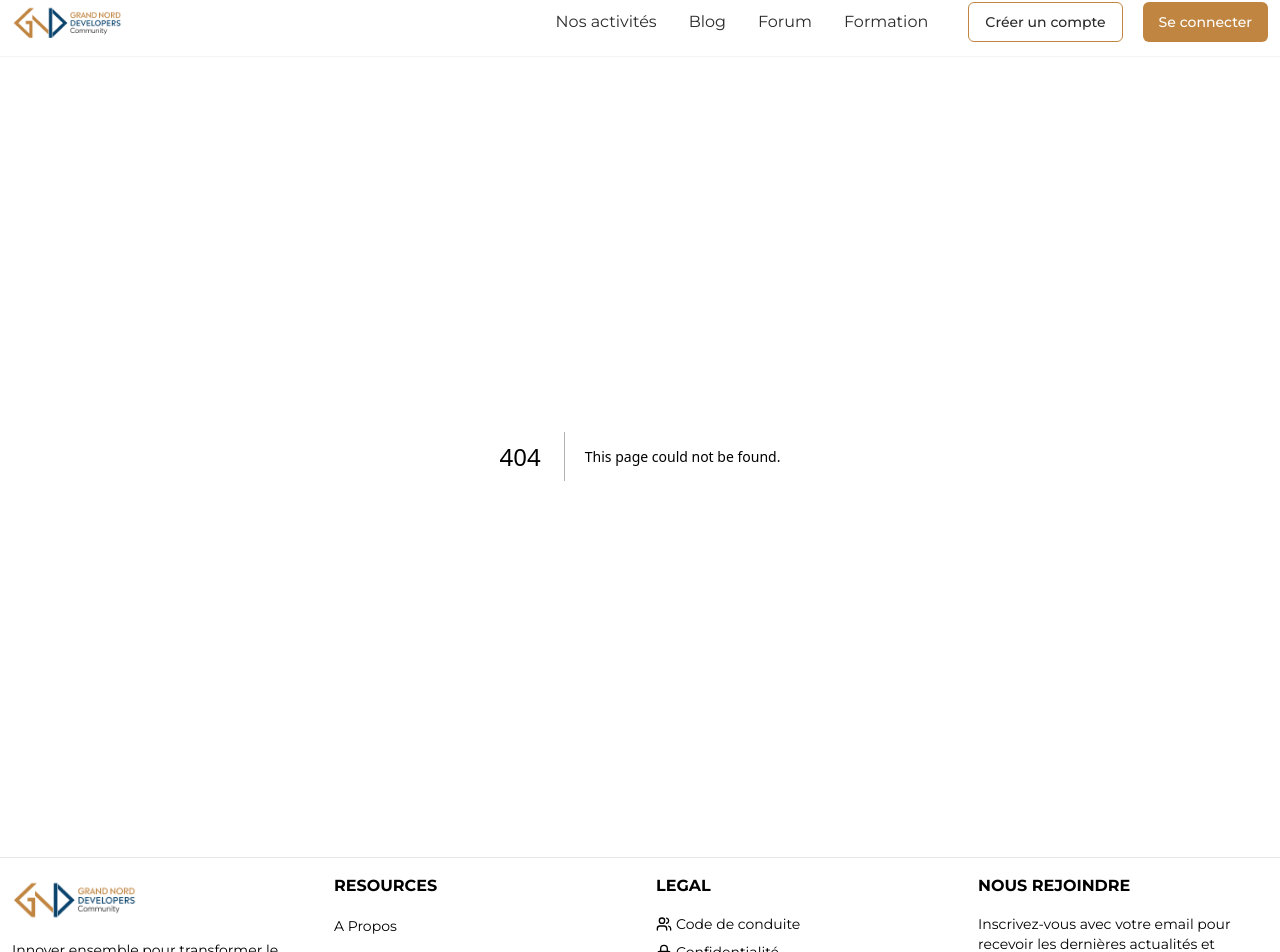
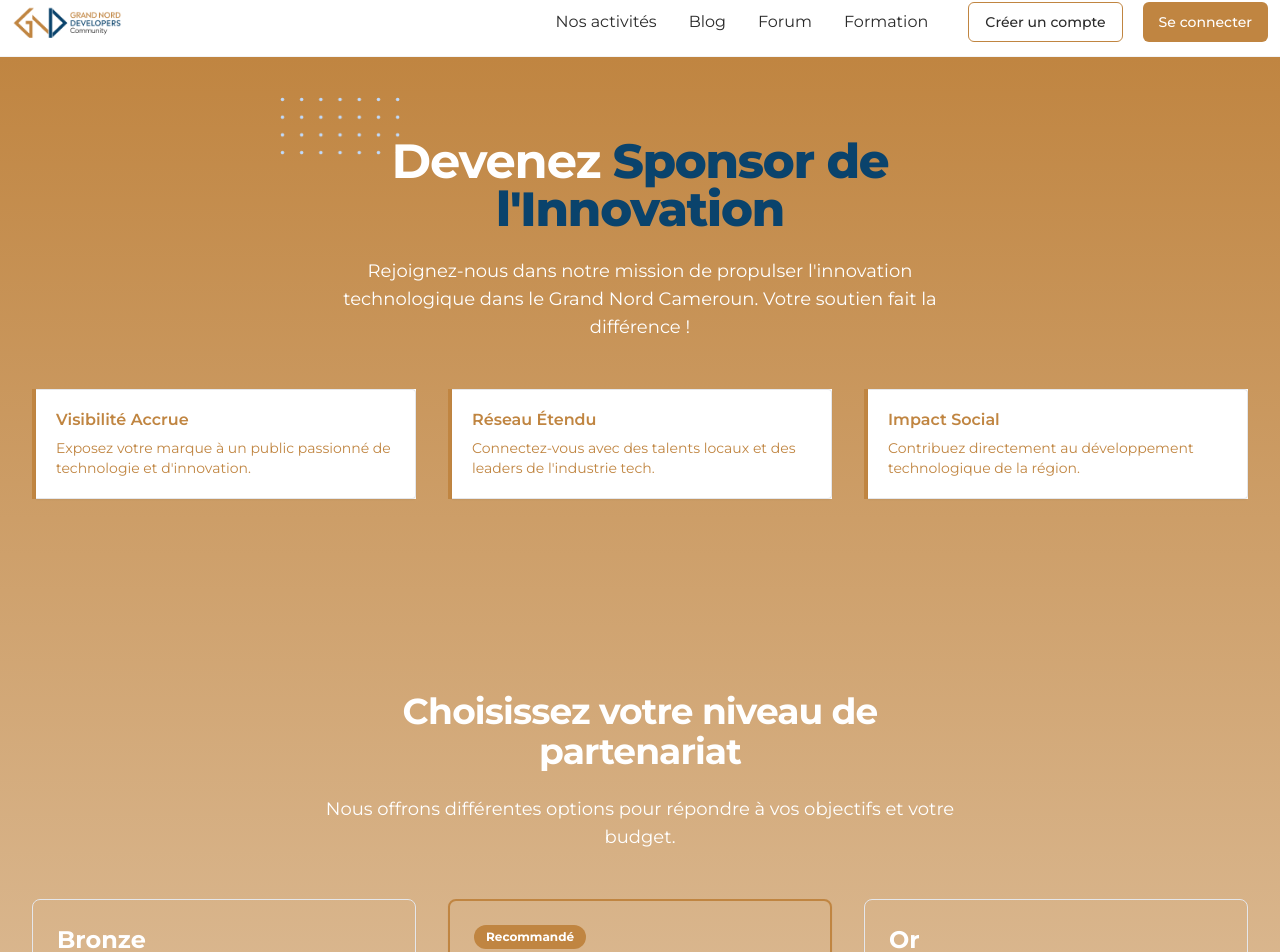
Before and after one commit to Grand-Nord-Developpers-Community/website, a Next.js app: page /besponsor in a window 1280 px wide. Before the commit this address had no page. Shown: the part 12-964 px from the top of the page. Built offline with nearby package versions, Linux system fonts and the light colour scheme.

Commit message:
implement beSponsor page

```diff
--- /dev/null
+++ b/app/besponsor/page.tsx
@@ -0,0 +1,214 @@
+import React from 'react';
+import { Button } from "@/components/ui/button";
+import { Card, CardContent } from "@/components/ui/card";
+import Link from "next/link";
+import { ArrowRight, Gift, Rocket, Users } from 'lucide-react';
+import Image from "next/image";
+import Image1 from "@/assets/images/img1.jpg";
+import Image2 from "@/assets/images/img2.jpg";
+
+export const metadata = {
+  title: "GNDC | Devenir Sponsor",
+  description: "Soutenez l'innovation technologique dans le Grand Nord Cameroun en devenant sponsor de GNDC",
+};
+
+interface SponsorshipTierProps {
+  title: string;
+  price: string;
+  features: string[];
+  recommended?: boolean;
+}
+
+const SponsorshipTier: React.FC<SponsorshipTierProps> = ({ title, price, features, recommended = false }) => (
+  <Card className={`flex flex-col h-full ${recommended ? 'border-primary border-2' : ''}`}>
+    <CardContent className="flex flex-col h-full p-6">
+      {recommended && (
+        <span className="bg-primary text-white text-xs font-bold px-3 py-1 rounded-full self-start mb-4">
+          Recommandé
+        </span>
+      )}
+      <h3 className="text-2xl font-bold mb-2">{title}</h3>
+      <p className="text-3xl font-extrabold mb-6">{price}</p>
+      <ul className="space-y-2 mb-6 flex-grow">
+        {features.map((feature, index) => (
+          <li key={index} className="flex items-center">
+            <ArrowRight className="text-primary mr-2" size={16} />
+            {feature}
+          </li>
+        ))}
+      </ul>
+      <Button variant={recommended ? "default" : "outline"} className="w-full">
+        Choisir ce plan
+      </Button>
+    </CardContent>
+  </Card>
+);
+
+const DevenirSponsorPage = () => {
+  return (
+    <section className="bg-gradient-to-b from-primary to-primary-dark text-white">
+      <div className="px-4 py-16 mx-auto sm:max-w-xl md:max-w-full lg:max-w-screen-xl md:px-24 lg:px-8 lg:py-20">
+        <div className="max-w-xl mb-10 md:mx-auto sm:text-center lg:max-w-2xl md:mb-12">
+          <h1 className="max-w-lg mb-6 text-4xl font-bold leading-none tracking-tight sm:text-5xl md:mx-auto">
+            <span className="relative inline-block">
+              <svg
+                viewBox="0 0 52 24"
+                fill="currentColor"
+                className="absolute top-0 left-0 z-0 hidden w-32 -mt-8 -ml-20 text-blue-200 lg:w-32 lg:-ml-28 lg:-mt-10 sm:block"
+              >
+                <defs>
+                  <pattern id="star-pattern" x="0" y="0" width=".15" height=".30">
+                    <circle cx="1" cy="1" r=".7" />
+                  </pattern>
+                </defs>
+                <rect fill="url(#star-pattern)" width="52" height="24" />
+              </svg>
+              <span className="relative">Devenez</span>
+            </span>{' '}
+            <span className="text-secondary font-extrabold">Sponsor de l'Innovation</span>
+          </h1>
+          <p className="text-base md:text-lg">
+            Rejoignez-nous dans notre mission de propulser l'innovation technologique dans le Grand Nord Cameroun.
+            Votre soutien fait la différence !
+          </p>
+        </div>
+
+        <div className="grid gap-8 row-gap-5 mb-8 md:row-gap-8 lg:grid-cols-3 sm:grid-cols-2">
+          <div className="duration-300 transform bg-white text-primary border-l-4 border-primary hover:-translate-y-2">
+            <div className="h-full p-5 border border-l-0 rounded-r shadow-sm">
+              <h6 className="mb-2 font-semibold leading-5">Visibilité Accrue</h6>
+              <p className="text-sm">
+                Exposez votre marque à un public passionné de technologie et d'innovation.
+              </p>
+            </div>
+          </div>
+          <div className="duration-300 transform bg-white text-primary border-l-4 border-primary hover:-translate-y-2">
+            <div className="h-full p-5 border border-l-0 rounded-r shadow-sm">
+              <h6 className="mb-2 font-semibold leading-5">Réseau Étendu</h6>
+              <p className="text-sm">
+                Connectez-vous avec des talents locaux et des leaders de l'industrie tech.
+              </p>
+            </div>
+          </div>
+          <div className="duration-300 transform bg-white text-primary border-l-4 border-primary hover:-translate-y-2">
+            <div className="h-full p-5 border border-l-0 rounded-r shadow-sm">
+              <h6 className="mb-2 font-semibold leading-5">Impact Social</h6>
+              <p className="text-sm">
+                Contribuez directement au développement technologique de la région.
+              </p>
+            </div>
+          </div>
+        </div>
+      </div>
+
+      <div className="px-4 py-8 mx-auto sm:max-w-xl md:max-w-full lg:max-w-screen-xl md:px-24 lg:px-8 lg:py-20">
+        <div className="max-w-xl mb-10 md:mx-auto sm:text-center lg:max-w-2xl md:mb-12">
+          <h2 className="max-w-lg mb-6 text-3xl font-bold leading-none tracking-tight sm:text-4xl md:mx-auto">
+            Choisissez votre niveau de partenariat
+          </h2>
+          <p className="text-base md:text-lg">
+            Nous offrons différentes options pour répondre à vos objectifs et votre budget.
+          </p>
+        </div>
+        <div className="grid gap-8 lg:grid-cols-3 sm:max-w-sm sm:mx-auto lg:max-w-full">
+          <SponsorshipTier
+            title="Bronze"
+            price="500 000 FCFA"
+            features={[
+              "Logo sur notre site web",
+              "Mention lors des événements",
+              "1 billet gratuit pour nos conférences"
+            ]} recommended={undefined}          />
+          <SponsorshipTier
+            title="Argent"
+            price="1 000 000 FCFA"
+            features={[
+              "Tous les avantages Bronze",
+              "Stand aux événements majeurs",
+              "3 billets gratuits pour nos conférences",
+              "Participation à un panel d'experts"
+            ]}
+            recommended={true}
+          />
+          <SponsorshipTier
+            title="Or"
+            price="2 500 000 FCFA"
+            features={[
+              "Tous les avantages Argent",
+              "Naming d'un événement majeur",
+              "5 billets VIP pour nos conférences",
+              "Mentorat exclusif de startups locales"
+            ]} recommended={undefined}          />
+        </div>
+      </div>
+
+      <div className="px-4 py-8 mx-auto sm:max-w-xl md:max-w-full lg:max-w-screen-xl md:px-24 lg:px-8 lg:py-20">
+        <div className="flex flex-col items-center justify-between w-full mb-10 lg:flex-row">
+          <div className="mb-16 lg:mb-0 lg:max-w-lg lg:pr-5">
+            <div className="max-w-xl mb-6">
+              <h2 className="font-sans text-3xl font-bold tracking-tight sm:text-4xl sm:leading-none max-w-lg mb-6">
+                Prêt à faire partie de
+                <br className="hidden md:block" />
+                l'avenir technologique{' '}
+                <span className="inline-block text-secondary">du Grand Nord ?</span>
+              </h2>
+              <p className="text-base md:text-lg">
+                Contactez-nous dès aujourd'hui pour discuter des opportunités de partenariat
+                et commencer à façonner ensemble l'avenir de la tech au Cameroun.
+              </p>
+            </div>
+            <div className="flex items-center space-x-4">
+              <Link href="/contact" className="inline-flex items-center justify-center h-12 px-6 mr-6 font-medium tracking-wide text-white transition duration-200 rounded shadow-md bg-secondary hover:bg-secondary-dark focus:shadow-outline focus:outline-none">
+                Nous contacter
+              </Link>
+              <Link href="/about" className="inline-flex items-center font-semibold transition-colors duration-200 text-secondary hover:text-secondary-dark">
+                En savoir plus
+                <svg className="inline-block w-3 ml-2" fill="currentColor" viewBox="0 0 12 12">
+                  <path d="M9.707,5.293l-5-5A1,1,0,0,0,3.293,1.707L7.586,6,3.293,10.293a1,1,0,1,0,1.414,1.414l5-5A1,1,0,0,0,9.707,5.293Z" />
+                </svg>
+              </Link>
+            </div>
+          </div>
+          <div className="flex items-center justify-center lg:w-1/2">
+            <div className="w-3/5">
+              <Image
+                className="object-cover"
+                src={Image1}
+                alt="Sponsor Impact"
+              />
+            </div>
+            <div className="w-10/12 -ml-16 lg:-ml-32">
+              <Image
+                className="object-cover"
+                src={Image2}
+                alt="Tech Community"
+              />
+            </div>
+          </div>
+        </div>
+      </div>
+
+      <Card className="max-w-2xl mx-auto mb-16 bg-white text-primary">
+        <CardContent className="p-8">
+          <h3 className="text-2xl font-bold mb-4">Notre engagement envers nos sponsors</h3>
+          <ul className="space-y-4">
+            <li className="flex items-start">
+              <Gift className="flex-shrink-0 w-6 h-6 text-secondary mr-4" />
+              <span>Reconnaissance publique et visibilité accrue dans la communauté tech</span>
+            </li>
+            <li className="flex items-start">
+              <Rocket className="flex-shrink-0 w-6 h-6 text-secondary mr-4" />
+              <span>Opportunités exclusives de networking et de développement commercial</span>
+            </li>
+            <li className="flex items-start">
+              <Users className="flex-shrink-0 w-6 h-6 text-secondary mr-4" />
+              <span>Accès privilégié à un vivier de talents tech locaux pour vos recrutements</span>
+            </li>
+          </ul>
+        </CardContent>
+      </Card>
+    </section>
+  );
+};
+
+export default DevenirSponsorPage;
```
Also changed, not shown: assets/images/img1.jpg (added), assets/images/img2.jpg (added).
